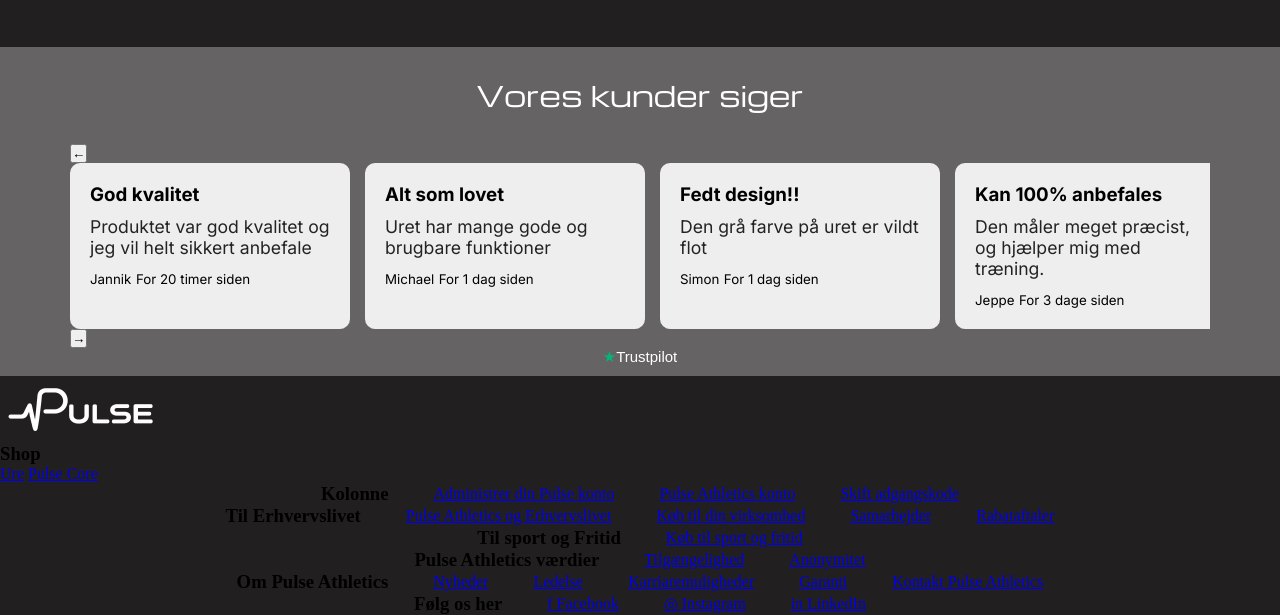
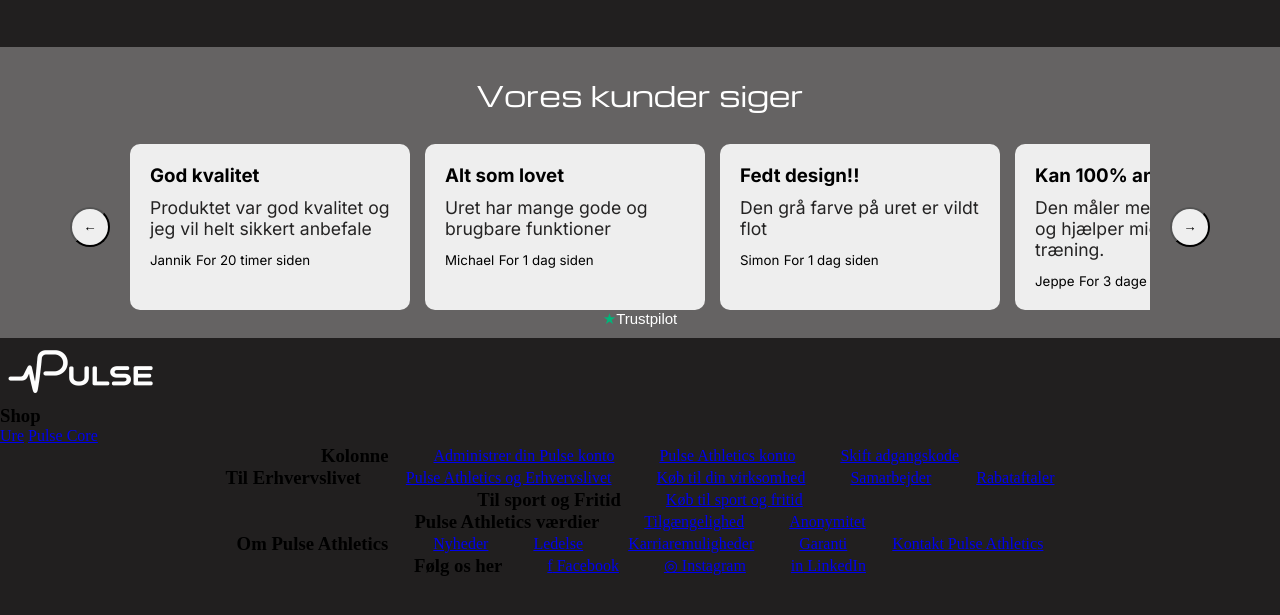
Before and after one commit to Nannati03/pulse-core-eksamen-1-semester, a plain HTML site: page index.html in a window 1280 px wide. Shown: the part 4499-5114 px from the top of the page. After the commit the page ends 5076 px from the top, so only its background shows below. Drawn offline with nearby package versions, Linux system fonts and the light colour scheme.

Commit message:
css af pile til trustpilot

```diff
--- a/css/style.css
+++ b/css/style.css
@@ -979,6 +979,19 @@ margin-bottom: 10px;
    color: #00b67a;
 }
 
+.anmeldelse-navigation {
+    display:flex;
+    align-items: center;
+    gap: 20px;
+}
+
+.anmeldelse-forrige,
+.anmeldelse-naeste {
+    height: 40px;
+    width: 40px;
+    border-radius: 50%;
+    flex-shrink: 0;
+}
 
 
 /* <!-- ================= Baggrund ================= --> */
```
